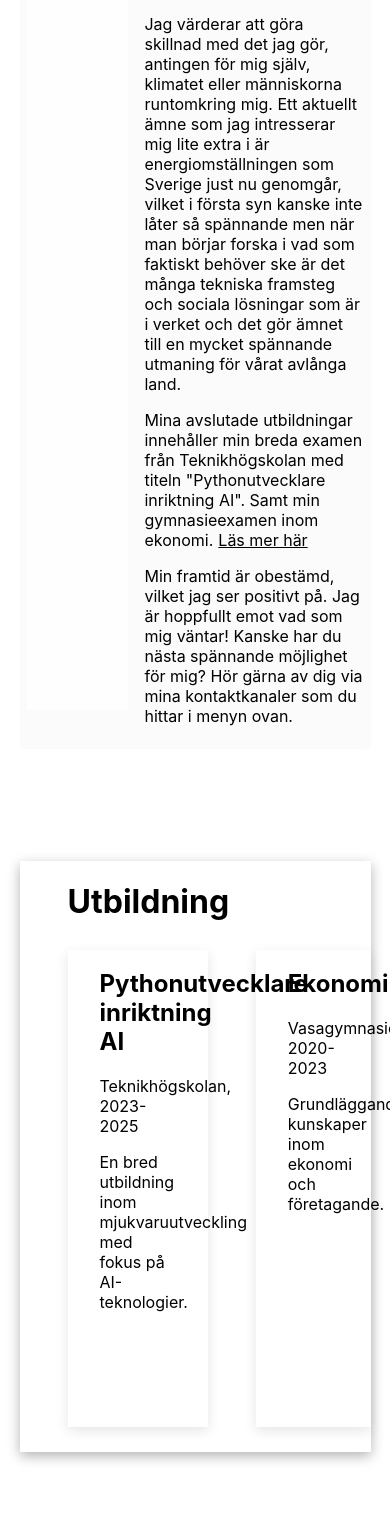
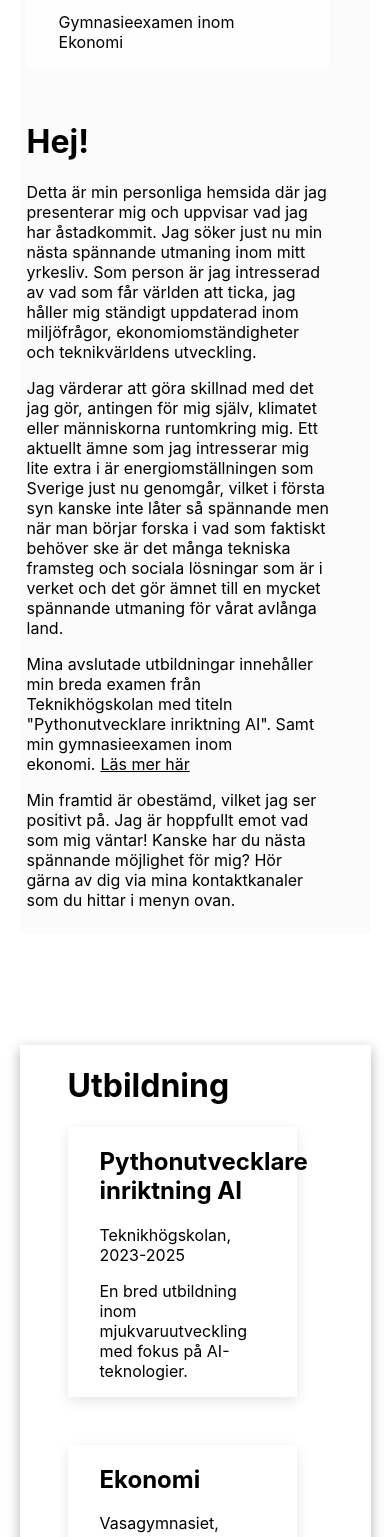
Before and after one commit to Jenkan27/Jenkan27.github.io, a React (Create React App) app: page / in a window 390 px wide. Shown: the part 463-2000 px from the top of the page. Built offline with nearby package versions, Linux system fonts and the light colour scheme.

Commit message:
phone accesability woho!

```diff
--- a/src/css/Div1.css
+++ b/src/css/Div1.css
@@ -50,3 +50,23 @@ img {
   color: inherit;         /* <- This makes it match surrounding text */
   font: inherit;          /* <- This ensures same font and size */
 }
+
+@media (max-width: 850px) {
+
+  .div1 {
+    flex-direction: column;
+
+  }
+
+  .divLeft {
+    min-width: 90%;
+    padding-inline: auto;
+  }
+
+  .divRight {
+    min-width: 90%;
+    padding-inline: auto;
+  }
+
+
+}
--- a/src/css/Div2.css
+++ b/src/css/Div2.css
@@ -1,6 +1,6 @@
 .div2 {
   width: 100%;
-  height: 70vh;
+  min-height: 70vh;
   padding-inline: 3rem;
   margin: 7rem auto;
   display: flex;
@@ -36,3 +36,22 @@
   width: 45%;
   box-shadow: 0px 4px 12px rgba(0, 0, 0, 0.1);
 }
+
+@media (max-width: 850px) {
+
+  .content-row {
+    flex-direction: column;
+  }
+
+  .left {
+    min-width: 90%;
+    padding-inline: auto;
+  }
+
+  .right {
+    min-width: 90%;
+    padding-inline: auto;
+  }
+
+
+}
```
Also changed, not shown: 1 other file (tests, documents, lock files or other folders).
